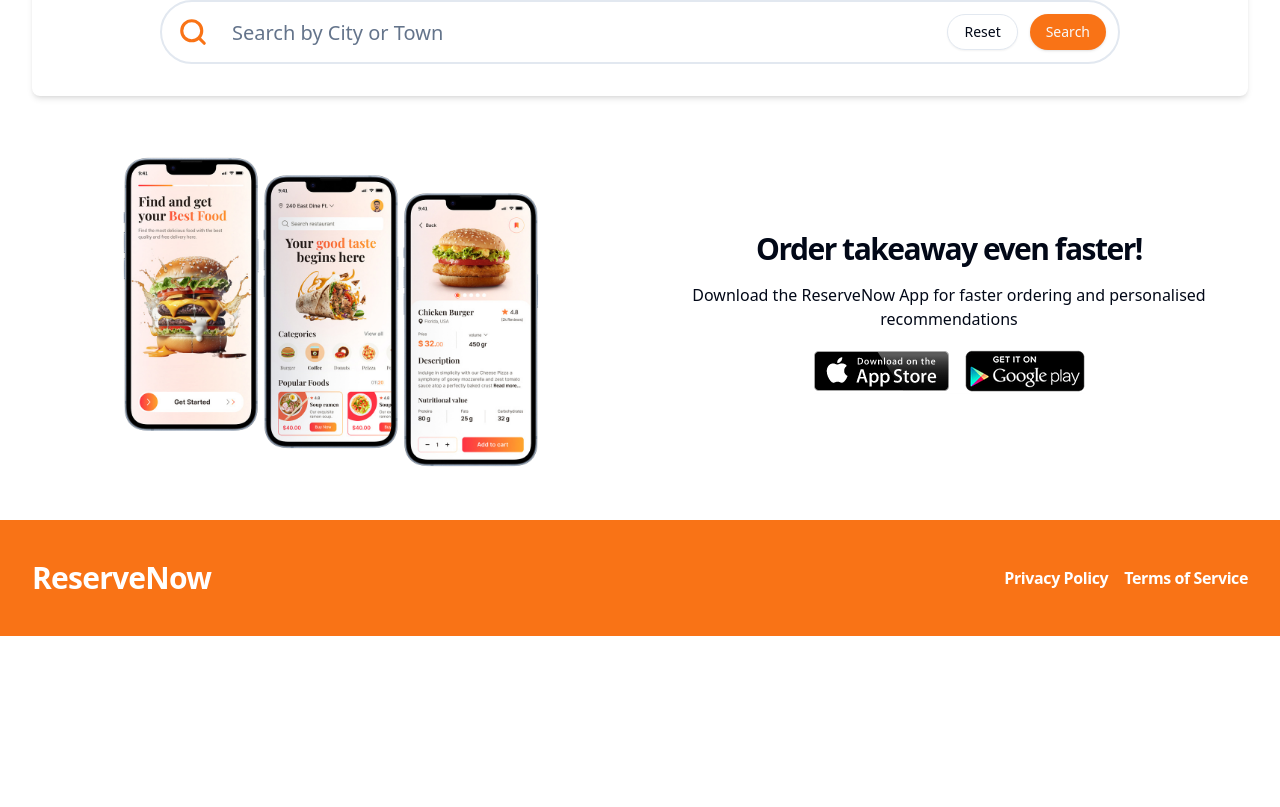
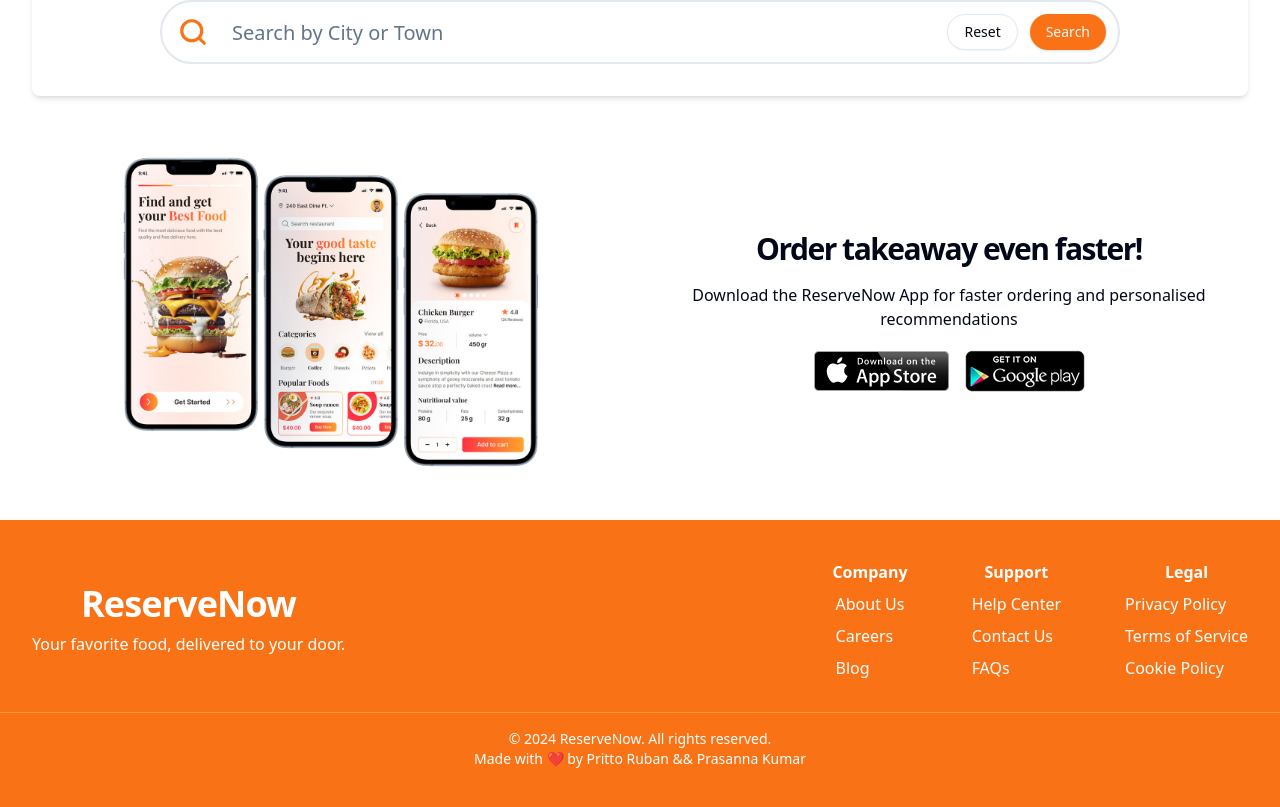
Before and after one commit to PrittoRuban/mern-food-ordering-app, a React (Vite) app in the folder client/: page / in a window 1280 px wide. Shown: the part 810-1617 px from the top of the page. Before the commit the page ends 1446 px from the top, so only its background shows below. Built offline with nearby package versions, Linux system fonts and the light colour scheme.

Commit message:
chore: Update footer component with company, support, and legal links

```diff
--- a/client/src/components/Footer.tsx
+++ b/client/src/components/Footer.tsx
@@ -1,16 +1,77 @@
 const Footer = () => {
   return (
-    <div className="bg-orange-500 py-10">
-      <div className="container mx-auto flex flex-col md:flex-row justify-between items-center">
-        <span className="text-3xl text-white font-bold tracking-tight">
-          ReserveNow
-        </span>
-        <span className="text-white font-bold tracking-tight flex gap-4">
-          <span>Privacy Policy</span>
-          <span>Terms of Service</span>
-        </span>
+    <footer className="bg-orange-500 py-10">
+      <div className="container mx-auto flex flex-col md:flex-row justify-between items-start md:items-center gap-8">
+        {/* Logo and Tagline */}
+        <div className="flex flex-col items-start md:items-center">
+          <span className="text-4xl text-white font-bold tracking-tight">
+            ReserveNow
+          </span>
+          <span className="text-white mt-2">
+            Your favorite food, delivered to your door.
+          </span>
+        </div>
+
+        {/* Links */}
+        <div className="flex flex-col md:flex-row gap-8 md:gap-16">
+          <div className="flex flex-col items-start md:items-center">
+            <h2 className="text-white font-semibold mb-2">Company</h2>
+            <ul className="text-white space-y-2">
+              <li>
+                <a href="#">About Us</a>
+              </li>
+              <li>
+                <a href="#">Careers</a>
+              </li>
+              <li>
+                <a href="#">Blog</a>
+              </li>
+            </ul>
+          </div>
+          <div className="flex flex-col items-start md:items-center">
+            <h2 className="text-white font-semibold mb-2">Support</h2>
+            <ul className="text-white space-y-2">
+              <li>
+                <a href="#">Help Center</a>
+              </li>
+              <li>
+                <a href="#">Contact Us</a>
+              </li>
+              <li>
+                <a href="#">FAQs</a>
+              </li>
+            </ul>
+          </div>
+          <div className="flex flex-col items-start md:items-center">
+            <h2 className="text-white font-semibold mb-2">Legal</h2>
+            <ul className="text-white space-y-2">
+              <li>
+                <a href="#">Privacy Policy</a>
+              </li>
+              <li>
+                <a href="#">Terms of Service</a>
+              </li>
+              <li>
+                <a href="#">Cookie Policy</a>
+              </li>
+            </ul>
+          </div>
+        </div>
+
+        {/* Social Media */}
+
       </div>
-    </div>
+
+      {/* Footer Bottom */}
+      <div className="container mx-auto mt-8 border-t border-orange-400 pt-4 text-center text-white">
+        <p className="text-sm">
+          &copy; {new Date().getFullYear()} ReserveNow. All rights reserved.
+        </p>
+        <p className="text-sm">
+          Made with ❤️ by <a href="https://prittoruban.vercel.app/">Pritto Ruban</a> && <a href="https://in.linkedin.com/in/m-prasanna-kumar-jothi-b78653290">Prasanna Kumar</a>
+        </p>
+      </div>
+    </footer>
   );
 };
 
```
